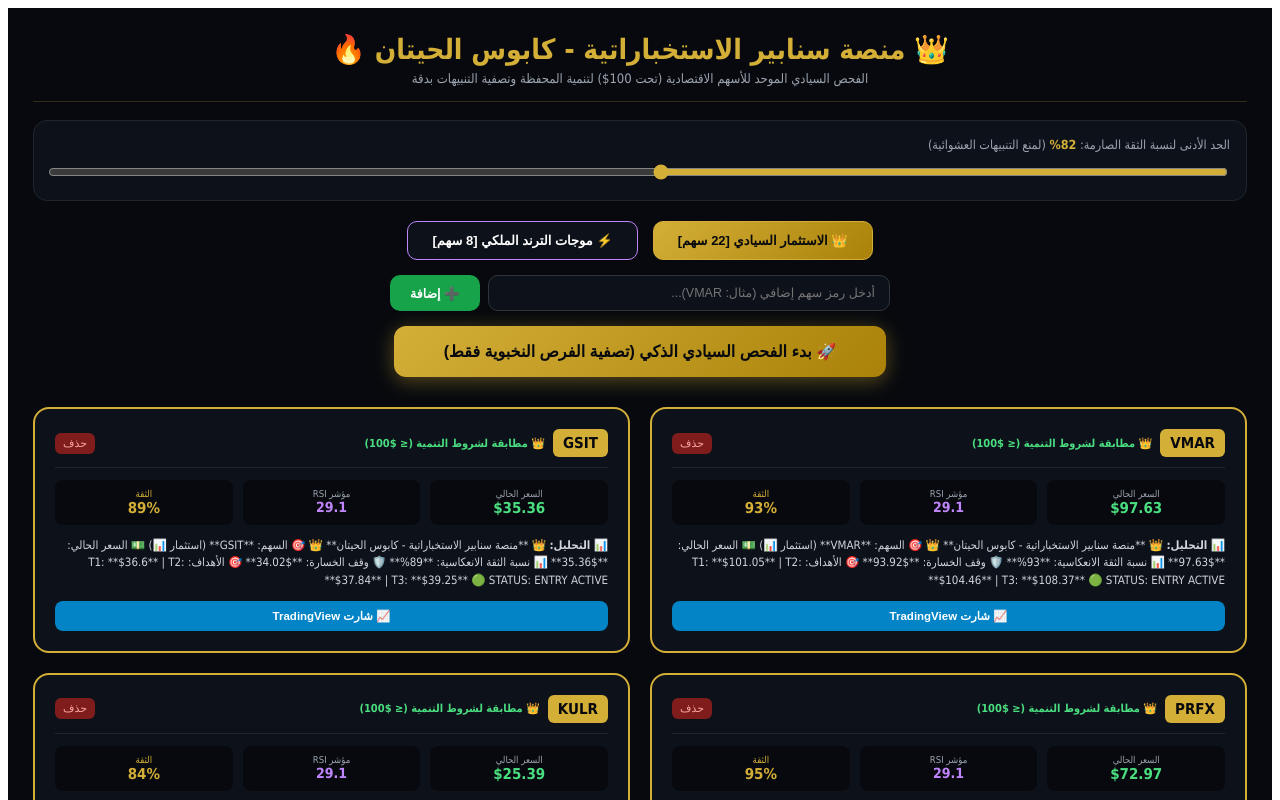
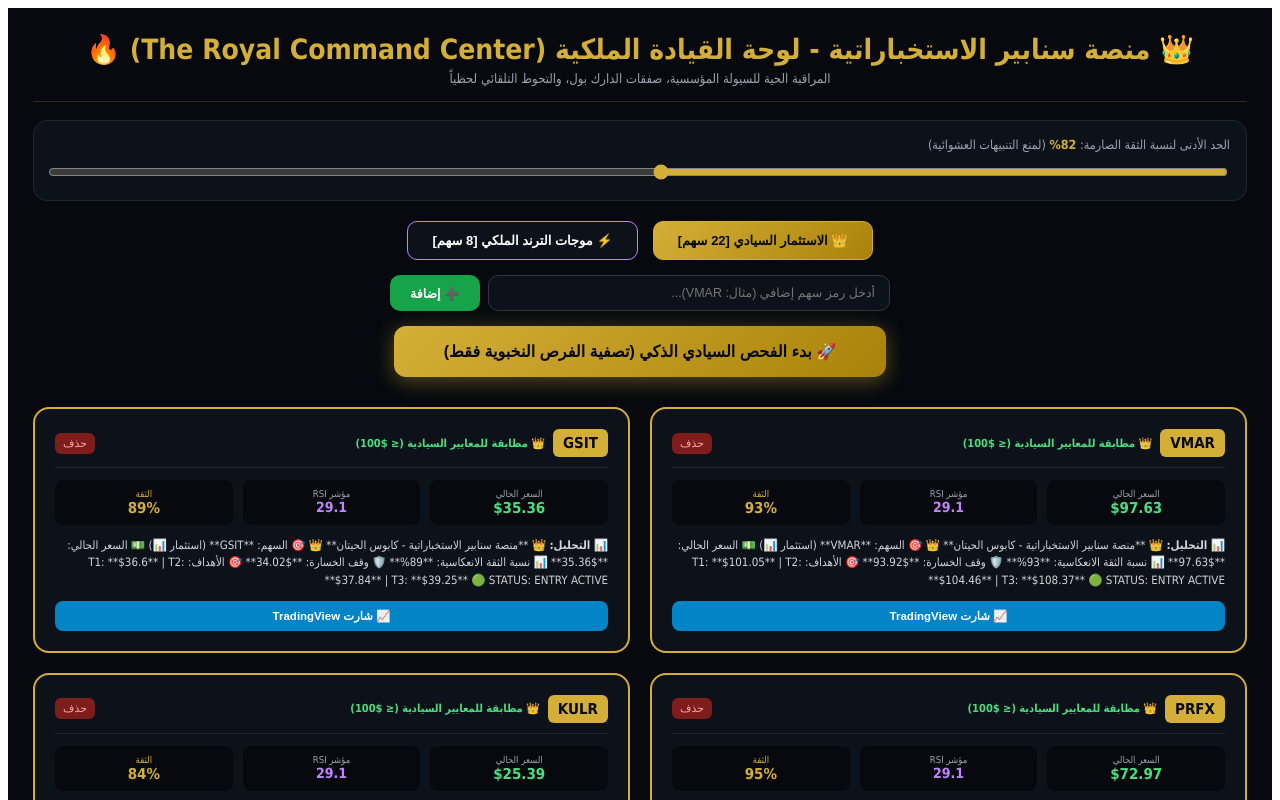
Before and after one commit to fares1040/trading-bot-pro, a Next.js app: page / in a window 1280 px wide. Both pictures are taken after a click on the button "🚀 بدء الفحص السيادي الذكي (تصفية الفرص النخبوية فقط)". Shown: the top 800 px of the page. Built offline with nearby package versions, Linux system fonts and the light colour scheme; no server answers.

Commit message:
Refactor page.jsx for clarity and updates

```diff
--- a/app/page.jsx
+++ b/app/page.jsx
@@ -19,14 +19,13 @@ export default function Home() {
   });
 
   const [newSymbol, setNewSymbol] = useState('');
-  const [searchQuery, setSearchQuery] = useState('');
   const [results, setResults] = useState({});
   const [loading, setLoading] = useState(false);
   const [activeTab, setActiveTab] = useState('cluster');
   const [scalpResults, setScalpResults] = useState({});
   const [loadingScalp, setLoadingScalp] = useState(false);
 
-  const [minConfidence, setMinConfidence] = useState(82); // رفع نسبة الثقة لتقليل التنبيهات العشوائية
+  const [minConfidence, setMinConfidence] = useState(82);
   const [cooldownMinutes, setCooldownMinutes] = useState(30);
   const [webhookUrl, setWebhookUrl] = useState(() => {
     if (typeof window !== 'undefined') return localStorage.getItem('sniper_webhook') || '';
@@ -86,7 +85,6 @@ export default function Home() {
     }
   };
 
-  // 🚀 الفحص السيادي الذكي المدمج (سحب ياهو تلقائياً + فلترة السعر تحت 100$ + منع التنبيهات المزعجة)
   const runSmartAnalysis = async () => {
     const yahooPresets = ['NVCR', 'CLF', 'MEDP', 'SNDK', 'AXTI', 'IEP', 'FSK', 'INTC', 'AMKR', 'LMT'];
 
@@ -118,14 +116,11 @@ export default function Home() {
         const data = await res.json();
 
         const priceNum = parseFloat(data.price || 0);
-
-        // الشروط الصارمة: الثقة العالية + السعر 100 دولار أو أقل لتنمية المحفظة + استبعاد الضوضاء
         const isQualified = (data.confidenceScore >= minConfidence) && (priceNum > 0 && priceNum <= 100);
 
         if (isQualified) {
           newResults[sym] = data;
           matchedCount++;
-          // تنبيه نخبوي فقط للفرص الحقيقية
           if (matchedCount <= 5) {
             playRadarSound(sym, data.analysis);
           }
@@ -178,7 +173,6 @@ export default function Home() {
     else setScalpSymbols(scalpSymbols.filter(s => s !== symToRemove));
   };
 
-  const currentList = activeTab === 'cluster' ? symbols : scalpSymbols;
   const currentRes = activeTab === 'cluster' ? results : scalpResults;
   const isCurrentLoading = activeTab === 'cluster' ? loading : loadingScalp;
 
@@ -189,10 +183,10 @@ export default function Home() {
         {/* شريط العنوان الملكي */}
         <div style={{ textAlign: 'center', marginBottom: '18px', borderBottom: '1px solid #d4af3733', paddingBottom: '15px' }}>
           <h1 style={{ color: '#d4af37', fontSize: '28px', fontWeight: '900', margin: '0 0 5px 0' }}>
-            👑 منصة سنابير الاستخباراتية - كابوس الحيتان 🔥
+            👑 منصة سنابير الاستخباراتية - لوحة القيادة الملكية (The Royal Command Center) 🔥
           </h1>
           <p style={{ color: '#9ca3af', fontSize: '13px', margin: 0 }}>
-            الفحص السيادي الموحد للأسهم الاقتصادية (تحت 100$) لتنمية المحفظة وتصفية التنبيهات بدقة
+            المراقبة الحية للسيولة المؤسسية، صفقات الدارك بول، والتحوط التلقائي لحظياً
           </p>
         </div>
 
@@ -230,10 +224,10 @@ export default function Home() {
           </form>
         </div>
 
-        {/* زر الفحص السيادي الذكي الموحد (الزر الخارق السحري) */}
+        {/* زر الفحص السيادي الذكي الموحد */}
         <div style={{ textAlign: 'center', marginBottom: '30px' }}>
           <button onClick={runSmartAnalysis} disabled={isCurrentLoading} style={{ padding: '16px 50px', background: isCurrentLoading ? '#30363d' : 'linear-gradient(135deg, #d4af37 0%, #aa820a 100%)', color: '#07090e', border: 'none', borderRadius: '12px', fontSize: '16px', cursor: 'pointer', fontWeight: '900', boxShadow: '0 4px 20px rgba(212,175,55,0.4)' }}>
-            {isCurrentLoading ? '⚡ جاري سحب قوائم ياهو وفحص الأسهم (تحت 100$)...' : '🚀 بدء الفحص السيادي الذكي (تصفية الفرص النخبوية فقط)'}
+            {isCurrentLoading ? '⚡ جاري سحب قوائم ياهو وفحص السيولة المؤسسية...' : '🚀 بدء الفحص السيادي الذكي (تصفية الفرص النخبوية فقط)'}
           </button>
         </div>
 
@@ -241,7 +235,7 @@ export default function Home() {
         <div style={{ display: 'grid', gridTemplateColumns: 'repeat(auto-fit, minmax(400px, 1fr))', gap: '20px' }}>
           {Object.keys(currentRes).length === 0 ? (
             <div style={{ gridColumn: '1 / -1', textAlign: 'center', background: '#0d111a', padding: '40px', borderRadius: '16px', border: '1px solid #21262d', color: '#9ca3af' }}>
-              🔍 اضغط على <strong style={{ color: '#d4af37' }}>"بدء الفحص السيادي الذكي"</strong> لجلب الأسهم، فلترتها (تحت 100$)، وعرض الفرص الحقيقية النخبوية فقط.
+              🔍 اضغط على <strong style={{ color: '#d4af37' }}>"بدء الفحص السيادي الذكي"</strong> لجلب الأسهم، فلترتها، وعرض الفرص الحقيقية النخبوية فقط.
             </div>
           ) : (
             Object.entries(currentRes).map(([sym, data]) => (
@@ -249,7 +243,7 @@ export default function Home() {
                 <div style={{ display: 'flex', justifyContent: 'space-between', alignItems: 'center', marginBottom: '12px', borderBottom: '1px solid #21262d', paddingBottom: '10px' }}>
                   <div style={{ display: 'flex', alignItems: 'center', gap: '8px' }}>
                     <div style={{ background: '#d4af37', color: '#07090e', padding: '5px 10px', borderRadius: '6px', fontWeight: '900', fontSize: '15px' }}>{sym}</div>
-                    <span style={{ fontSize: '11px', color: '#4ade80', fontWeight: 'bold' }}>👑 مطابقة لشروط التنمية (≤ $100)</span>
+                    <span style={{ fontSize: '11px', color: '#4ade80', fontWeight: 'bold' }}>👑 مطابقة للمعايير السيادية (≤ $100)</span>
                   </div>
                   <button onClick={() => removeSymbol(sym)} style={{ background: '#7f1d1d', color: '#fca5a5', border: 'none', borderRadius: '6px', padding: '4px 8px', cursor: 'pointer', fontSize: '11px' }}>حذف</button>
                 </div>
```
